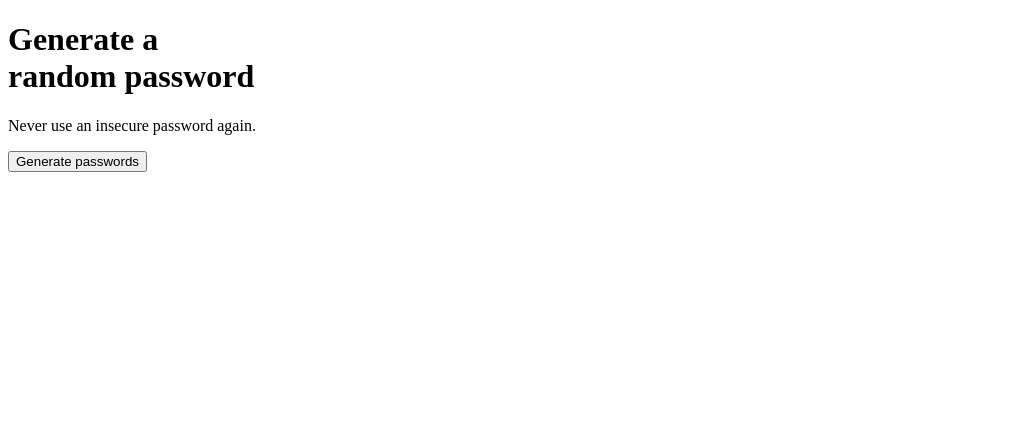
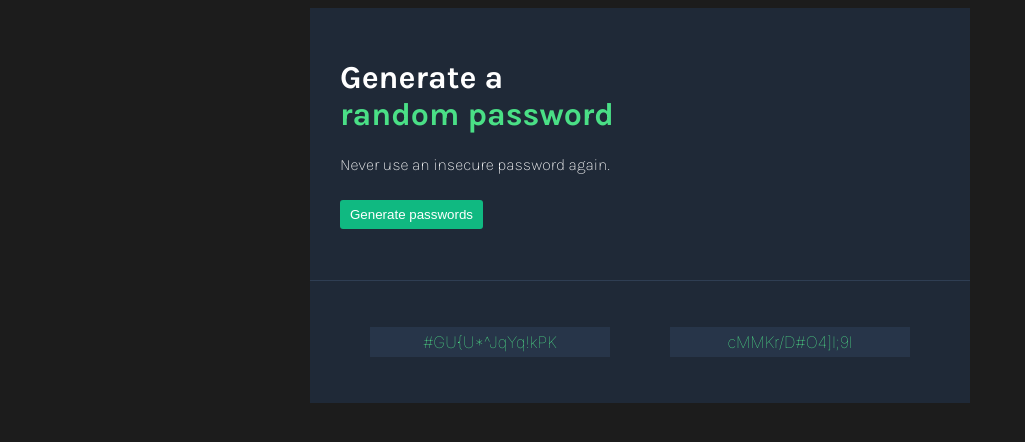
Before and after one commit to 0xhunt3rx/random-password-generator, a plain HTML site: page index.html in a window 1280 px wide. Both pictures are taken after a click on the button "Generate passwords". Shown: the whole page, without its empty margins (0-1025 px from the left). Drawn offline with Linux system fonts and the light colour scheme.

Commit message:
Finish the functionality

```diff
--- /dev/null
+++ b/app.js
@@ -0,0 +1,24 @@
+let pass1 = document.getElementById("pass-1")
+let pass2 = document.getElementById("pass-2")
+
+const characters = ["A","B","C","D","E","F","G","H","I","J","K","L","M","N","O","P","Q","R","S","T","U","V","W","X","Y","Z","a","b","c","d","e","f","g","h","i","j","k","l","m","n","o","p","q","r","s","t","u","v","w","x","y","z", "0", "1", "2", "3", "4", "5", "6", "7", "8", "9","~","`","!","@","#","$","%","^","&","*","(",")","_","-","+","=","{","[","}","]",",","|",":",";","<",">",".","?",
+"/"];
+
+function getRandomCharacter() {
+  let i = Math.floor(Math.random() * characters.length)
+  return characters[i]
+}
+
+function getRandomPassword() {
+  let result = ''
+  for (i = 0; i < 15; i++) {
+    result += getRandomCharacter()
+  }
+
+  return result
+}
+
+function getRandomPasswords() {
+  pass1.textContent = getRandomPassword()
+  pass2.textContent = getRandomPassword()
+}
--- a/index.html
+++ b/index.html
@@ -4,16 +4,21 @@
   <meta charset="UTF-8">
   <meta name="viewport" content="width=device-width, initial-scale=1.0">
   <title>Random Password Generator</title>
+  <link rel="stylesheet" href="./styles.css">
+  <link rel="preconnect" href="https://fonts.googleapis.com">
+  <link rel="preconnect" href="https://fonts.gstatic.com" crossorigin>
+  <link href="https://fonts.googleapis.com/css2?family=Inter:ital,opsz,wght@0,14..32,100..900;1,14..32,100..900&family=Karla:ital,wght@0,200..800;1,200..800&display=swap" rel="stylesheet">
 </head>
 <body>
-  <div>
-    <h1>Generate a<br>random password</h1>
+  <div class="main">
+    <h1>Generate a<br><span class="title">random password</span><h1>
     <p>Never use an insecure password again.</p>
-    <button>Generate passwords</button>
+    <button onclick="getRandomPasswords()">Generate passwords</button>
   </div>
-  <div>
-    <p></p>
-    <p></p>
+  <div class="passwords">
+    <p id="pass-1">Password 1</p>
+    <p id="pass-2">Password 2</p>
   </div>
+  <script src="./app.js"></script>
 </body>
 </html>
--- /dev/null
+++ b/styles.css
@@ -0,0 +1,48 @@
+body {
+  font-family: "Karla", sans-serif;
+  background-color: #1C1C1C;
+  color: white;
+}
+
+.title {
+  color: #4ADF86;
+}
+
+p {
+  font-weight: 100;
+  font-size: medium;
+}
+
+button {
+  background-color: #10B981;
+  color: white;
+  font-weight: 100;
+  border: none;
+  border-radius: 3px;
+  padding: 7px 10px;
+}
+
+.main {
+  border-bottom: 1px solid #2F3E53;
+}
+
+.passwords {
+  display: flex;
+  justify-content: space-around;
+}
+
+.passwords p {
+  font-family: "Inter", sans-serif;
+  background-color: #273549;
+  color: #55F991;
+  width: 40%;
+  padding: 5px 0;
+  text-align: center;
+}
+
+.main, .passwords {
+  width: 600px;
+  margin: auto;
+  padding: 30px;
+  background-color: #1F2937;
+}
```
